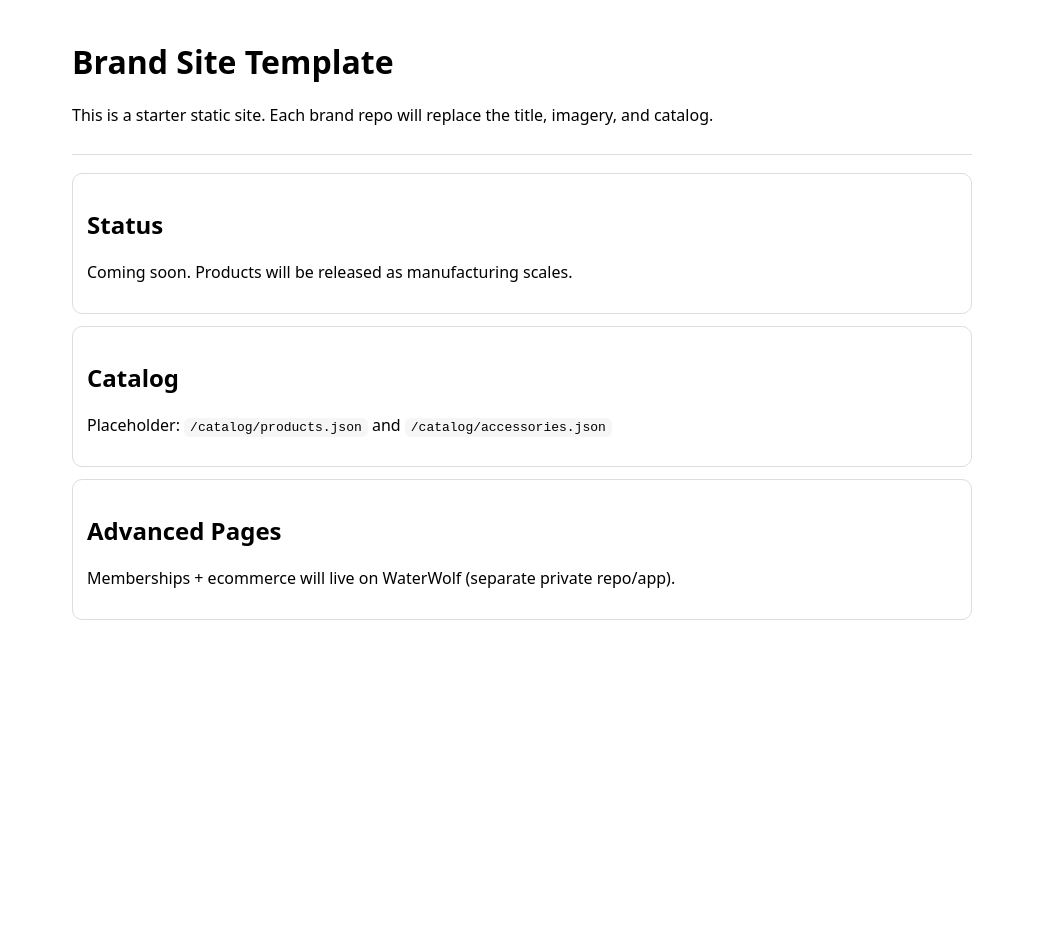
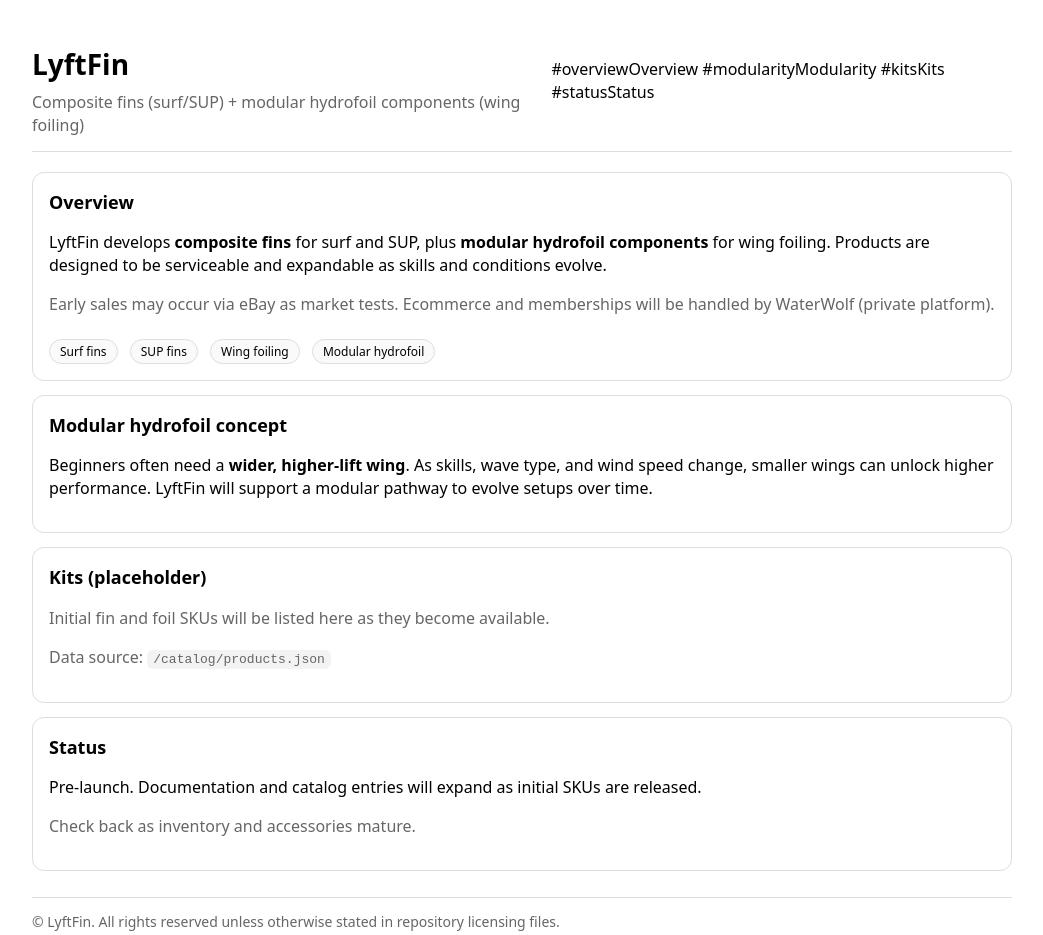
Before and after one commit to kant-mak-um/brand-lyftfin-products, a plain HTML site: page site/index.html in a window 1280 px wide. Shown: the whole page, without its empty margins (118-1161 px from the left). Before the commit the page ends 800 px from the top, so only its background shows below. Drawn offline with Linux system fonts and the light colour scheme.

Commit message:
Revise index.html for LyftFin branding and layout
Updated the site title, meta tags, and added Open Graph properties. Enhanced styling and structure for better layout and readability.

```diff
--- a/site/index.html
+++ b/site/index.html
@@ -3,34 +3,89 @@
 <head>
   <meta charset="utf-8" />
   <meta name="viewport" content="width=device-width,initial-scale=1" />
-  <title>Brand Site (Template)</title>
-  <meta name="robots" content="noindex,nofollow" />
+  <title>LyftFin — Composite Fins & Modular Hydrofoil Components</title>
+  <meta name="description" content="LyftFin develops composite fins for surf and SUP plus modular hydrofoil components for wing foiling." />
+  <meta name="robots" content="index,follow" />
+
+  <meta property="og:title" content="LyftFin — Composite Fins & Modular Hydrofoil Components" />
+  <meta property="og:description" content="Composite fins and modular hydrofoil components for surf, SUP, and wing foiling." />
+  <meta property="og:type" content="website" />
+  <meta property="og:url" content="https://www.lyftfin.com/" />
+
   <style>
-    body { font-family: system-ui, Arial, sans-serif; max-width: 900px; margin: 40px auto; padding: 0 16px; }
-    header { border-bottom: 1px solid #ddd; padding-bottom: 12px; margin-bottom: 18px; }
-    .card { border: 1px solid #ddd; border-radius: 10px; padding: 14px; margin: 12px 0; }
-    code { background: #f6f6f6; padding: 2px 6px; border-radius: 6px; }
+    :root { --border:#ddd; --muted:#666; --bg:#fafafa; }
+    body { font-family: system-ui, -apple-system, Segoe UI, Roboto, Arial, sans-serif; max-width: 980px; margin: 44px auto; padding: 0 18px; line-height: 1.45; }
+    header { display:flex; justify-content:space-between; gap:18px; align-items:baseline; border-bottom:1px solid var(--border); padding-bottom:14px; margin-bottom:20px; }
+    .brand { font-size: 28px; margin: 0; }
+    .tag { color: var(--muted); margin: 6px 0 0; }
+    nav a { margin-right: 14px; color: #0b57d0; text-decoration: none; }
+    nav a:hover { text-decoration: underline; }
+    .grid { display:grid; grid-template-columns: 1fr; gap: 14px; }
+    .card { border:1px solid var(--border); border-radius: 12px; padding: 16px; background: white; }
+    .card h2 { margin: 0 0 8px; font-size: 18px; }
+    .muted { color: var(--muted); }
+    .pill { display:inline-block; font-size: 12px; padding: 3px 10px; border:1px solid var(--border); border-radius: 999px; background: var(--bg); margin-right: 8px; margin-top: 6px; }
+    footer { margin-top: 26px; padding-top: 14px; border-top: 1px solid var(--border); color: var(--muted); font-size: 14px; }
+    code { background:#f3f3f3; padding:2px 6px; border-radius: 6px; }
+    ul { margin: 8px 0 0 18px; }
   </style>
 </head>
+
 <body>
   <header>
-    <h1>Brand Site Template</h1>
-    <p>This is a starter static site. Each brand repo will replace the title, imagery, and catalog.</p>
+    <div>
+      <h1 class="brand">LyftFin</h1>
+      <p class="tag">Composite fins (surf/SUP) + modular hydrofoil components (wing foiling)</p>
+    </div>
+    <nav aria-label="Primary">
+      #overviewOverview</a>
+      #modularityModularity</a>
+      #kitsKits</a>
+      #statusStatus</a>
+    </nav>
   </header>
 
-  <div class="card">
-    <h2>Status</h2>
-    <p>Coming soon. Products will be released as manufacturing scales.</p>
-  </div>
+  <main class="grid">
+    <section id="overview" class="card">
+      <h2>Overview</h2>
+      <p>
+        LyftFin develops <strong>composite fins</strong> for surf and SUP, plus <strong>modular hydrofoil components</strong>
+        for wing foiling. Products are designed to be serviceable and expandable as skills and conditions evolve.
+      </p>
+      <p class="muted">
+        Early sales may occur via eBay as market tests. Ecommerce and memberships will be handled by WaterWolf (private platform).
+      </p>
+      <div>
+        <span class="pill">Surf fins</span>
+        <span class="pill">SUP fins</span>
+        <span class="pill">Wing foiling</span>
+        <span class="pill">Modular hydrofoil</span>
+      </div>
+    </section>
 
-  <div class="card">
-    <h2>Catalog</h2>
-    <p>Placeholder: <code>/catalog/products.json</code> and <code>/catalog/accessories.json</code></p>
-  </div>
+    <section id="modularity" class="card">
+      <h2>Modular hydrofoil concept</h2>
+      <p>
+        Beginners often need a <strong>wider, higher-lift wing</strong>. As skills, wave type, and wind speed change,
+        smaller wings can unlock higher performance. LyftFin will support a modular pathway to evolve setups over time.
+      </p>
+    </section>
 
-  <div class="card">
-    <h2>Advanced Pages</h2>
-    <p>Memberships + ecommerce will live on WaterWolf (separate private repo/app).</p>
-  </div>
+    <section id="kits" class="card">
+      <h2>Kits (placeholder)</h2>
+      <p class="muted">Initial fin and foil SKUs will be listed here as they become available.</p>
+      <p class="muted">Data source: <code>/catalog/products.json</code></p>
+    </section>
+
+    <section id="status" class="card">
+      <h2>Status</h2>
+      <p>Pre-launch. Documentation and catalog entries will expand as initial SKUs are released.</p>
+      <p class="muted">Check back as inventory and accessories mature.</p>
+    </section>
+  </main>
+
+  <footer>
+    <div>© LyftFin. All rights reserved unless otherwise stated in repository licensing files.</div>
+  </footer>
 </body>
 </html>
```
